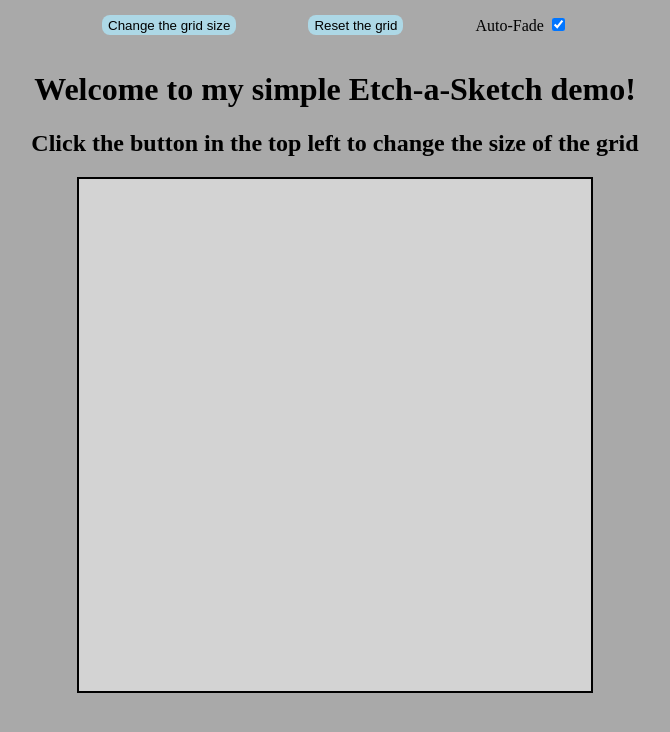
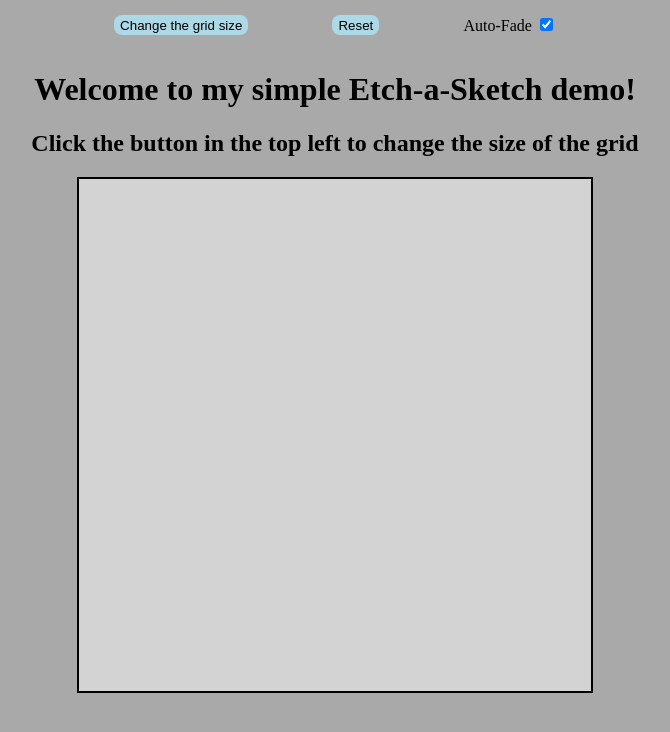
Before and after one commit to HatcherBlair/Etch-a-Sketch-TOP, a plain HTML site: page index.html in a window 1280 px wide. Shown: the whole page, without its empty margins (305-975 px from the left). Drawn offline with Linux system fonts and the light colour scheme.

Commit message:
updated readme

```diff
--- a/index.html
+++ b/index.html
@@ -9,7 +9,7 @@
 <body>
     <div class="nav-bar">
         <button id="grid-size">Change the grid size</button>
-        <button id="reset">Reset the grid</button>
+        <button id="reset">Reset</button>
         <label class="auto-fade-checkbox">Auto-Fade
             <input class="checkbox" type="checkbox" checked="checked">
             <span class="auto-fade-checkmark"></span>
```
Also changed, not shown: 1 other file.
